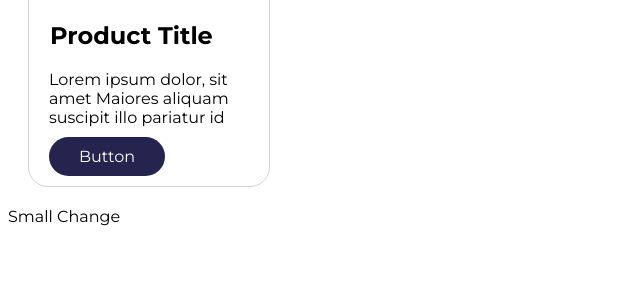
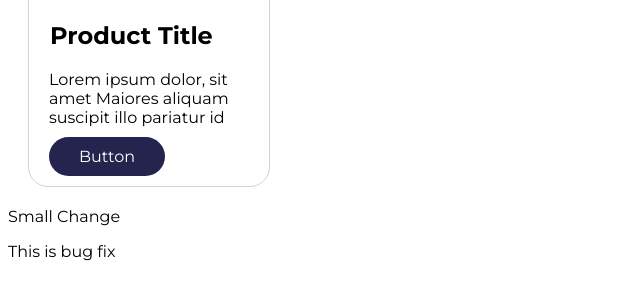
Before and after one commit to devsujal23/assign1, a plain HTML site: page index.html in a window 1280 px wide. Shown: the part 244-544 px from the top of the page, without its empty margins (0-640 px from the left). Drawn offline with Linux system fonts and the light colour scheme.

Commit message:
bug fixed

```diff
--- a/index.html
+++ b/index.html
@@ -18,5 +18,6 @@
     <span class="butt">Button</span>
     </div>
     <div>Small Change</div>
+    <p>This is bug fix</p>
 </body>
 </html>
```
